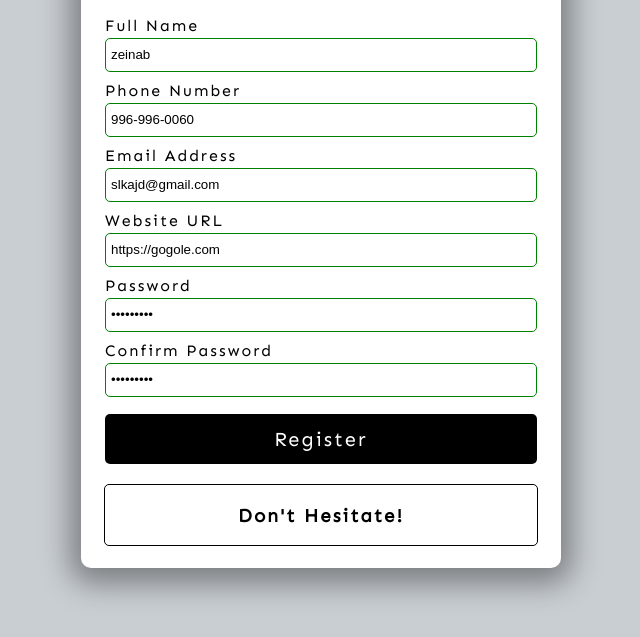
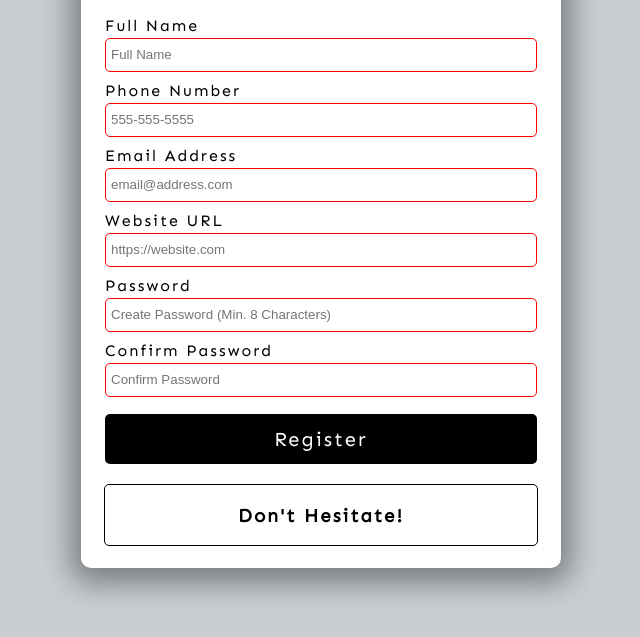
Before and after one commit to zeinabfaragdev/form-validator, a plain HTML site: page index.html in a window 1280 px wide. Shown: the part 147-784 px from the top of the page, without its empty margins (319-959 px from the left). Drawn offline with Linux system fonts and the light colour scheme.

Commit message:
remove built in values

```diff
--- a/index.html
+++ b/index.html
@@ -12,37 +12,33 @@
 <body>
     <div class="container">
         <h1>Sign Up Today!</h1>
-        <form id="form" novalidate>
+        <form id="form">
             <div class="form-group">
                 <label for="name">Full Name</label>
-                <input value="zeinab" name="name" type="text" id="name" placeholder="Full Name" required minlength="3"
-                    maxlength="100">
+                <input name="name" type="text" id="name" placeholder="Full Name" required minlength="3" maxlength="100">
             </div>
             <div class="form-group">
                 <label for="phone">Phone Number</label>
-                <input value="996-996-0060" name="phone" type="tel" id="phone" placeholder="555-555-5555" required
+                <input name="phone" type="tel" id="phone" placeholder="555-555-5555" required
                     pattern="[0-9]{3}-[0-9]{3}-[0-9]{4}">
             </div>
             <div class="form-group">
                 <label for="email">Email Address</label>
-                <input value="slkajd@gmail.com" name="email" type="email" id="email" placeholder="email@address.com"
-                    required>
+                <input name="email" type="email" id="email" placeholder="email@address.com" required>
             </div>
             <div class="form-group">
                 <label for="website">Website URL</label>
-                <input value="https://gogole.com" name="website" type="url" id="website"
-                    placeholder="https://website.com" required>
+                <input name="website" type="url" id="website" placeholder="https://website.com" required>
             </div>
             <div class="form-group">
                 <label for="password1">Password</label>
-                <input value="ABCdef123" type="password" id="password1"
-                    placeholder="Create Password (Min. 8 Characters)" required
+                <input type="password" id="password1" placeholder="Create Password (Min. 8 Characters)" required
                     title="Please include at least 1 uppercase character,1 lowercase character, and 1 number"
                     pattern="^(?=.*\d)(?=.*[a-z])(?=.*[A-Z])(?=.*[a-zA-Z]).{8,}$">
             </div>
             <div class="form-group">
                 <label for="password2">Confirm Password</label>
-                <input value="ABCdef123" name="password" type="password" id="password2" placeholder="Confirm Password"
+                <input name="password" type="password" id="password2" placeholder="Confirm Password"
                     pattern="^(?=.*\d)(?=.*[a-z])(?=.*[A-Z])(?=.*[a-zA-Z]).{8,}$" required>
             </div>
 
```
